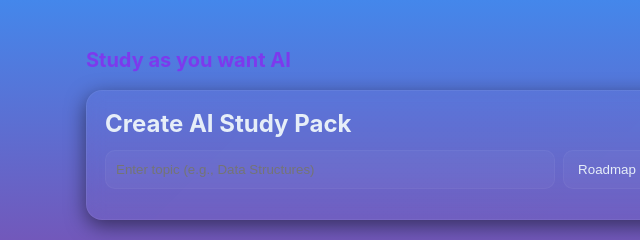
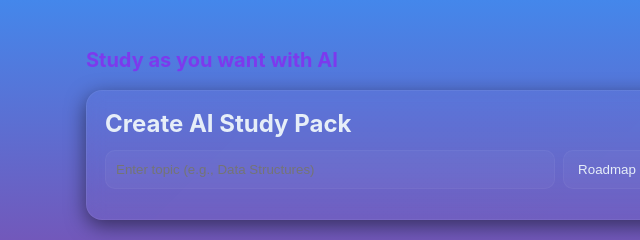
Before and after one commit to 24b01011314priyanshu/study-notes-ai, a website: page public/index.html in a window 1280 px wide. Shown: the top 240 px of the page, 34-674 px from the left. Drawn offline with Linux system fonts and the light colour scheme.

Commit message:
Update index.html

```diff
--- a/public/index.html
+++ b/public/index.html
@@ -1,9 +1,9 @@
 <!doctype html><html><head><meta charset="utf-8"/><meta name="viewport" content="width=device-width,initial-scale=1"/>
-<title>StudyNotes AI — Dashboard</title>
+<title>StudyNotes AI —Dashboard</title>
 <link rel="stylesheet" href="styles.css">
 </head><body>
 <div class="container">
-  <div class="header"><div class="logo">Study as you want AI</div>
+  <div class="header"><div class="logo">Study as you want with AI</div>
     <div class="nav">
       <a href="roadmap.html">Roadmap</a>
       <a href="notes.html">Notes</a>
```
